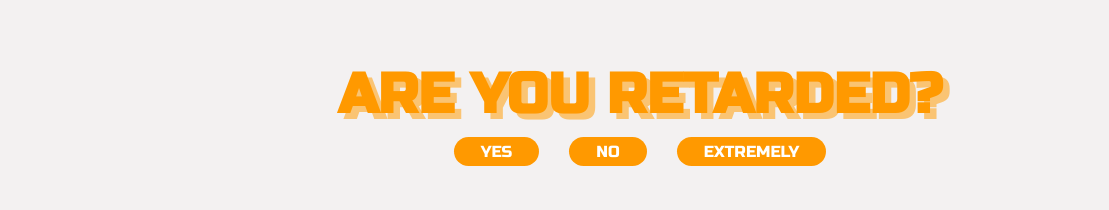
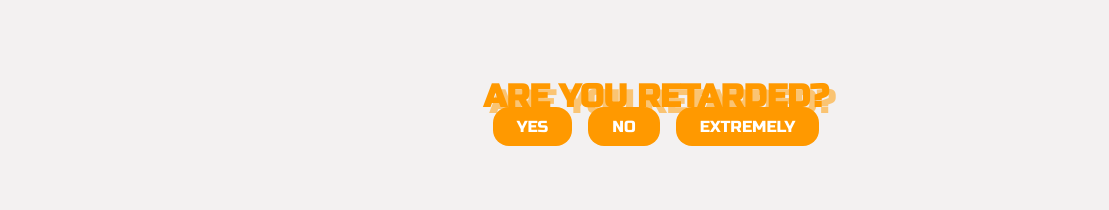
Before and after one commit to retardcoin/retardCoin, a plain HTML site: page index.html in a window 1280 px wide. Shown: the part 195-405 px from the top of the page, 0-1109 px from the left. Drawn offline with nearby package versions, Linux system fonts and the light colour scheme; grey boxes are pictures that could not be loaded.

Commit message:
Update retard.css
used flex-wrap to control the overflow of main page

```diff
--- a/retard.css
+++ b/retard.css
@@ -3,11 +3,22 @@ body {
   margin: 0;
   padding: 0;
   font-family: 'Architects Daughter', sans-serif;
+
+}
+
+#first {
+  width: 100%;
   overflow: hidden;
+  /* Hide overflow content */
+  text-align: center;
+  /* Center text and buttons */
+  padding: 1em;
 }
-.image-container{
+
+/* .image-container {
   overflow: hidden;
-}
+} */
+
 
 #page1 {
   display: none;
@@ -16,10 +27,14 @@ body {
   /**  background-size: contain;*/
 
 }
+
 .responsive-image {
-   width: 80%; /* Adjust percentage as needed */
-   height: auto; /* Maintains the aspect ratio */
-   max-width: 57px; /* Optional: limit the maximum size */
+  width: 80%;
+  /* Adjust percentage as needed */
+  height: auto;
+  /* Maintains the aspect ratio */
+  max-width: 57px;
+  /* Optional: limit the maximum size */
 }
 
 .body {
@@ -64,10 +79,7 @@ body {
 
 #comeGetText {
   margin-right: 0.5rem;
-
 }
-
-
 #logos1,
 #logos2 {
   margin-left: 0.5rem;
@@ -91,7 +103,7 @@ body {
   font-size: 6rem;
   /*   100px  //////////////////////////////////////////////////// */
   text-align: left;
-   text-shadow:  0.5rem 0.5rem 0 rgb(250, 196, 115);
+  text-shadow: 0.5rem 0.5rem 0 rgb(250, 196, 115);
 }
 
 #aboutunder {
@@ -102,13 +114,10 @@ body {
   /*     30px //////////////////////////////////////////////////// */
 
 }
-
-
 #guyoncomputer {
   width: 50%;
   height: auto
 }
-
 .image1container,
 .image2container,
 .image3con {
@@ -119,19 +128,14 @@ body {
   flex-wrap: nowrap;
   /*  Enable wrapping for smaller screens */
 }
-
 #freedom {
   width: 50%;
   height: auto;
-
 }
-
 #text1 p:first-of-type {
   margin-top: 0;
   /* Remove top margin from first paragraph */
 }
-
-
 
 #text1,
 #text2,
@@ -144,20 +148,32 @@ body {
   width: 59%;
   height: auto;
 }
-
 /* New media query to handle smaller screens */
 @media (max-width: 768px) {
-   .image2container, .image3con {
-       flex-direction: column; /* Changed to column to stack items vertically */
-       align-items: center; /* Centered items horizontally */
+
+  .image2container,
+  .image3con {
+    flex-direction: column;
+    /* Changed to column to stack items vertically */
+    align-items: center;
+    /* Centered items horizontally */
   }
-   #freedom, #house {
-       width: 100%; /* Full width on smaller screens */
+
+  #freedom,
+  #house {
+    width: 100%;
+    /* Full width on smaller screens */
   }
-   #text1, #text2, #text3 {
-       width: 100%; /* Full width on smaller screens */
-       margin: 1rem 0; /* Added vertical margin for spacing */
-       text-align: center; /* Centered text */
+
+  #text1,
+  #text2,
+  #text3 {
+    width: 100%;
+    /* Full width on smaller screens */
+    margin: 1rem 0;
+    /* Added vertical margin for spacing */
+    text-align: center;
+    /* Centered text */
   }
 }
 
@@ -246,7 +262,7 @@ body {
 h1 {
   font-family: 'Russo One', sans-serif;
   color: #f90;
-   text-shadow:  0.25rem 0.25rem 0 rgb(250, 196, 115);
+  text-shadow: 0.25rem 0.25rem 0 rgb(250, 196, 115);
   font-size: 2rem;
 }
 
@@ -260,27 +276,31 @@ p {
 #mainHeader {
 
   text-align: center;
-   font-size: 350%;
+  font-size: 2rem;
   margin-top: 20%;
   /*check this*/
   position: relative;
   /* Necessary to apply z-index */
   z-index: 9999;
-   text-shadow:  0.4rem 0.4rem 0 rgb(250, 196, 115);
+  text-shadow: 0.4rem 0.4rem 0 rgb(250, 196, 115);
   font-family: 'Russo One', sans-serif;
+}
 
+#first {
+  text-align: center;
+  padding: 1em;
 }
 
 #buttons {
   margin-top: -30px;
   display: flex;
-   gap: 30px;
+  gap: 1rem;
   justify-content: center;
-
+  flex-wrap: wrap;
 }
 
 button {
-   padding: 5px 27px;
+  padding: .6rem 1.5rem;
   border-radius: 1rem;
   color: rgb(255, 255, 255);
   font-family: 'Russo One', sans-serif;
@@ -491,8 +511,6 @@ button {
   }
 }
 
-
-
 /*
   .animated-image{
     width: 300px;
```
Lines whose indentation alone changed are shown as unchanged.
